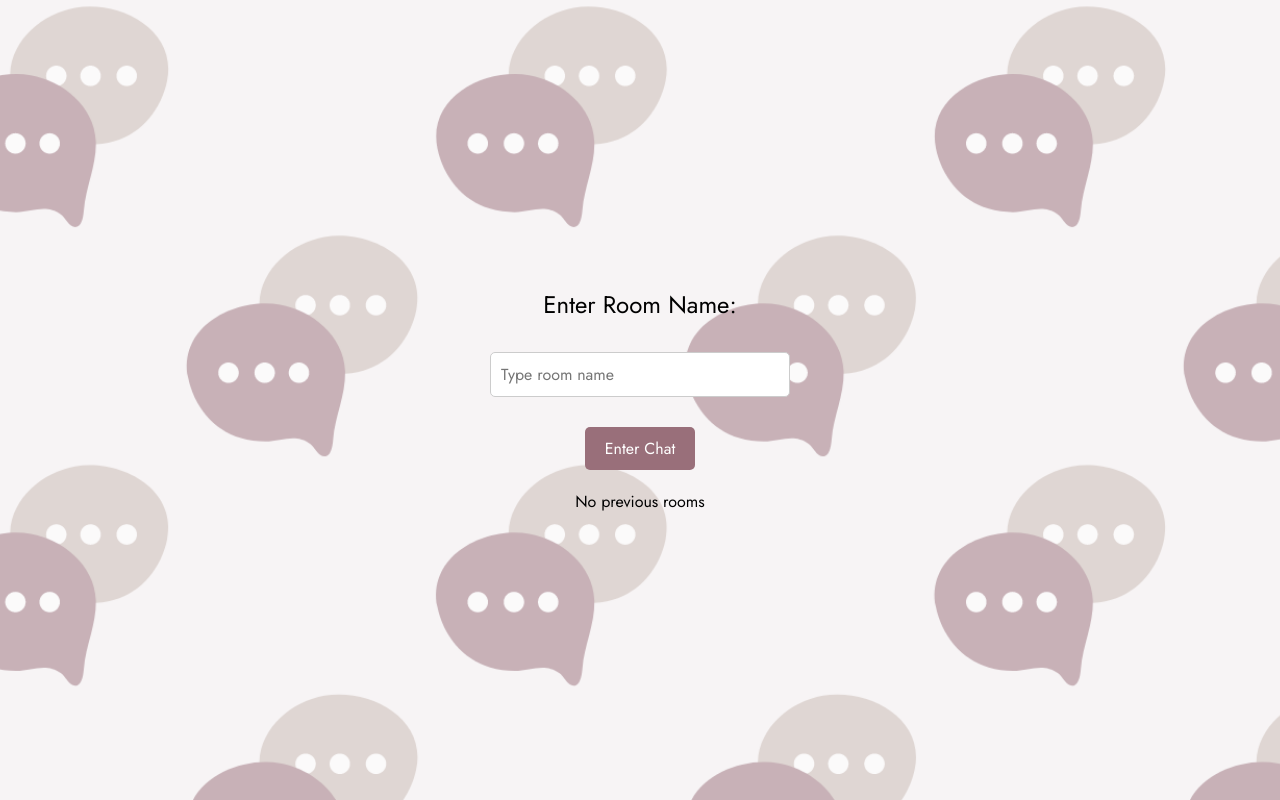
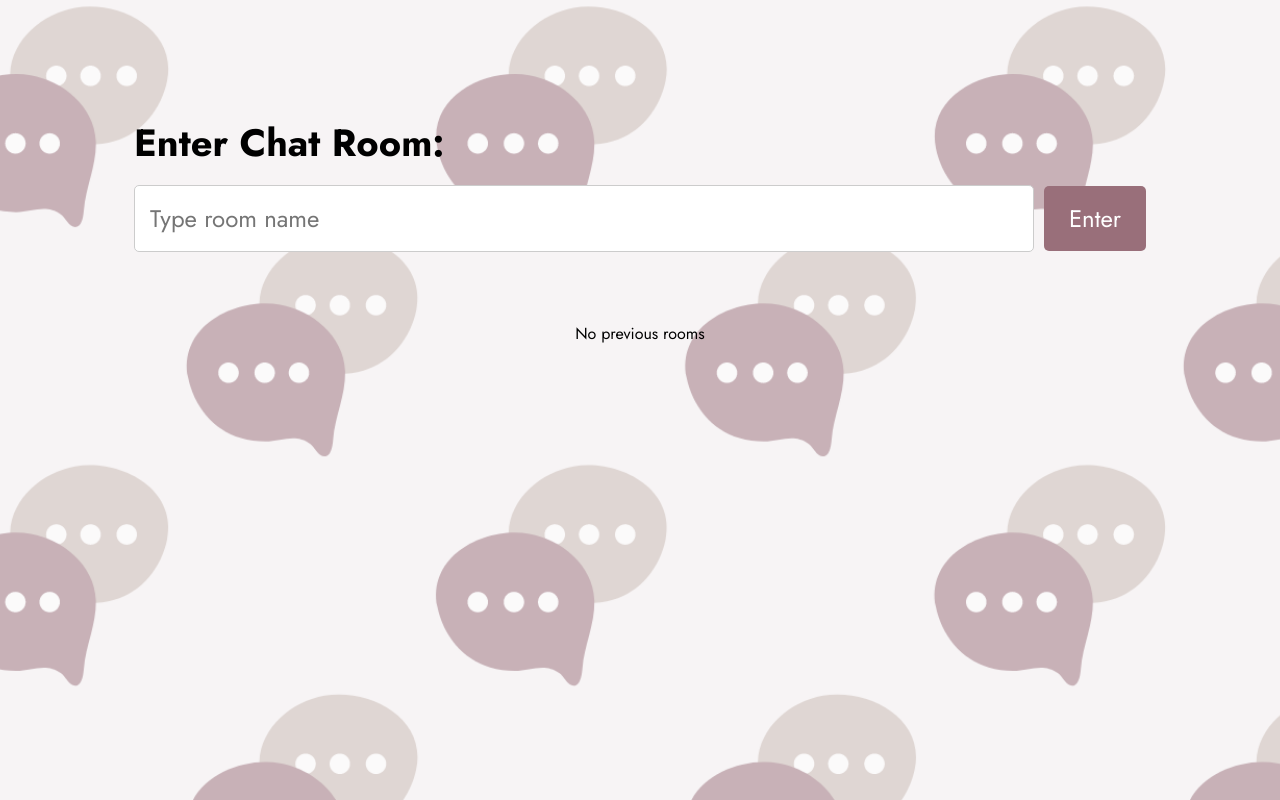
Before and after one commit to bbJerr/ConVo, a React (Vite) app: page /chat in a window 1280 px wide. Built offline with nearby package versions, Linux system fonts and the light colour scheme.

Commit message:
css changes

```diff
--- a/package.json
+++ b/package.json
@@ -13,6 +13,8 @@
     "firebase": "^10.13.0",
     "react": "^18.3.1",
     "react-dom": "^18.3.1",
+    "react-icons": "^5.3.0",
+    "react-modal": "^3.16.1",
     "react-router-dom": "^6.26.0",
     "universal-cookie": "^7.2.0"
   },
--- a/src/pages/homePage/HomePage.jsx
+++ b/src/pages/homePage/HomePage.jsx
@@ -72,7 +72,9 @@ const HomePage = ({ setRoom }) => {
 
   return (
     <div className="room">
-      <label className="room-label">Enter Room Name:</label>
+      <div className="room-label-container">
+        <label className="room-label">Enter Chat Room:</label>
+        <div className="room-input-container">
           <input
             className="room-name-input"
             value={newRoom}
@@ -80,7 +82,9 @@ const HomePage = ({ setRoom }) => {
             onKeyPress={handleKeyPress}
             placeholder="Type room name"
           />
-      <button className="enter-chat" onClick={enterChatRoom}>Enter Chat</button>
+          <button className="enter-chat" onClick={enterChatRoom}>Enter</button>
+        </div>
+      </div>
       <div className="previous-rooms">
         {userRooms.length > 0 ? (
           <ul>
--- a/src/pages/homePage/homePage.css
+++ b/src/pages/homePage/homePage.css
@@ -3,32 +3,47 @@
     display: flex;
     flex-direction: column;
     align-items: center;
-    justify-content: center;
+    gap: 20px;
+    padding-top: 9%;
     height: 100vh;
-    gap: 20px;
     background-image: url('../../images/convo-bg.png');
     background-size: cover;
     background-position: center;
     background-repeat: no-repeat;
 }
 
+.room-label-container {
+    display: flex;
+    flex-direction: column;
+    align-items: flex-start;
+    gap: 10px;
+    margin-bottom: 50px;
+}
+
 .room-label {
-    text-align: center;
-    font-size: var(--h3-font);
+    font-size: var(--h2-font);
+    text-align: left;
+    margin-bottom: 5px;
+    font-weight: bold;
+}
+
+.room-input-container {
+    display: flex;
+    align-items: center;
+    gap: 10px; /* Adds space between input and button */
 }
 
 .room-name-input {
-    margin: 10px;
-    padding: 10px;
-    font-size: 16px;
+    padding: 15px;
+    font-size: var(--h3-font);
     border: 1px solid #ccc;
     border-radius: 5px;
-    width: 300px;
+    width: 900px;
 }
 
 .enter-chat {
-    padding: 10px 20px;
-    font-size: 16px;
+    padding: 15px 25px;
+    font-size: var(--h3-font);
     background-color: var(--primary);
     color: white;
     border: none;
@@ -44,7 +59,7 @@
     list-style-type: none; /* Remove default list styling */
     padding: 0;
     margin: 0;
-    width: 600px;
+    width: 1000px;
   }
 
 .previous-rooms li {
@@ -57,9 +72,12 @@
     margin-bottom: 5px;
     cursor: pointer;
     transition: background-color 0.3s;
-    background-color: var(--accent);
+    background-color: var(--accent-light);
+    font-size: var(--h3-font);
+    box-shadow: 0 0 10px rgba(0, 0, 0, 0.1);
+    border: 1px solid var(--accent);
 }
 
 .previous-rooms li:hover {
-    opacity: 0.8;
+    background-color: var(--accent);
 }
```
Also changed, not shown: 1 other file (tests, documents, lock files or other folders). Lines whose indentation alone changed are shown as unchanged.
